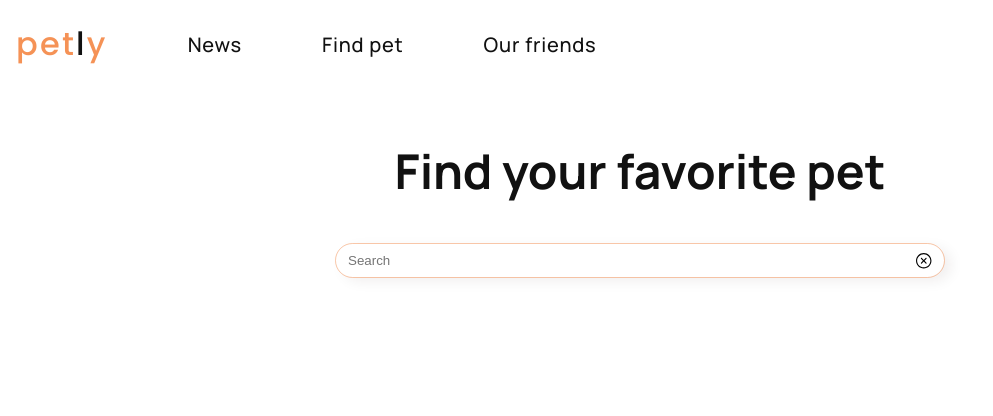
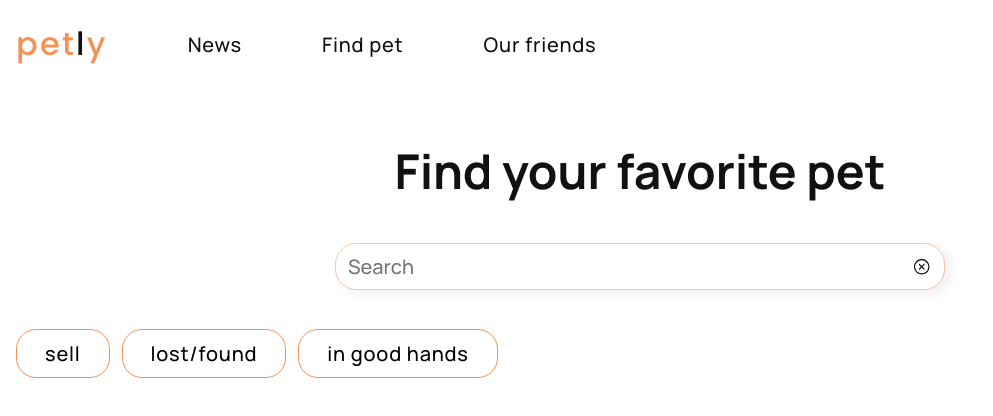
Before and after one commit to Lordfedot/Pet-support, a React (Create React App) app: page /pet-support/notices in a window 1280 px wide. Shown: the top 416 px of the page, without its empty margins (0-993 px from the left). Built offline with nearby package versions, Linux system fonts and the light colour scheme.

Commit message:
add notice navigate button

```diff
--- /dev/null
+++ b/src/components/NoticesCategoriesNav.tsx
@@ -0,0 +1,43 @@
+import {
+  NoticesNavList,
+  NoticesNavButton,
+} from "../styles/components/NoticesCategoriesNav.styled";
+import { useState } from "react";
+
+type Props = {
+  children: string;
+};
+
+const Button = ({ children }: Props) => {
+  const [isActive, setIsActive] = useState(false);
+
+  const toggleCLass = isActive ? "active" : null;
+
+  return (
+    <NoticesNavButton
+      onClick={() => setIsActive(!isActive)}
+      className={`${toggleCLass}`}
+      type="button"
+    >
+      {children}
+    </NoticesNavButton>
+  );
+};
+
+const NoticesCategoriesNav = () => {
+  return (
+    <NoticesNavList>
+      <li>
+        <Button>sell</Button>
+      </li>
+      <li>
+        <Button>lost/found</Button>
+      </li>
+      <li>
+        <Button>in good hands</Button>
+      </li>
+    </NoticesNavList>
+  );
+};
+
+export default NoticesCategoriesNav;
--- a/src/components/NoticesSearch.tsx
+++ b/src/components/NoticesSearch.tsx
@@ -3,12 +3,13 @@ import {
   SearchNoticesInput,
   SearchNoticesWrapper,
   CrossButton,
+  AiOutlineSearchStyled,
+  RxCrossCircledStyled,
 } from "../styles/components/SearchNotices.styled";
-import { AiOutlineSearch } from "react-icons/ai";
-import { RxCrossCircled } from "react-icons/rx";
 
 const NoticesSearch = () => {
   const [value, setValue] = useState("");
+  const [isActive, setIsActive] = useState(false);
 
   const handleInputChange = (e: ChangeEvent<HTMLInputElement>) => {
     setValue(e.target.value);
@@ -16,16 +17,17 @@ const NoticesSearch = () => {
   return (
     <SearchNoticesWrapper>
       <SearchNoticesInput
+        onFocus={() => setIsActive(true)}
+        onBlur={() => setIsActive(false)}
         autoFocus
-        maxLength={40}
         value={value}
         onChange={handleInputChange}
         placeholder="Search"
       ></SearchNoticesInput>
-      <CrossButton onClick={() => setValue("")}>
-        <RxCrossCircled size={"100%"} color="inherit" className="cross" />
-        <AiOutlineSearch size={"100%"} color="inherit" className="search" />
+      <CrossButton type="button" className="button" onClick={() => setValue('')}>
+        {isActive ?<RxCrossCircledStyled />  : <AiOutlineSearchStyled />}
       </CrossButton>
+
     </SearchNoticesWrapper>
   );
 };
--- a/src/pages/NoticesPage.tsx
+++ b/src/pages/NoticesPage.tsx
@@ -1,12 +1,15 @@
-import NoticesSearch from "../components/NoticesSearch"
-import MainTitle from "../components/MainTitle"
-
+import NoticesSearch from "../components/NoticesSearch";
+import MainTitle from "../components/MainTitle";
+import NoticesCategoriesNav from "../components/NoticesCategoriesNav";
 
 const NoticesPage = () => {
-    return <>
-        <MainTitle>Find your favorite pet</MainTitle>
-        <NoticesSearch></NoticesSearch>
+  return (
+    <>
+      <MainTitle>Find your favorite pet</MainTitle>
+      <NoticesSearch />
+      <NoticesCategoriesNav />
     </>
-}
+  );
+};
 
-export default NoticesPage
+export default NoticesPage;
--- a/src/styles/components/Input.styled.ts
+++ b/src/styles/components/Input.styled.ts
@@ -6,4 +6,5 @@ export const Input = styled.input`
   box-shadow: 7px 4px 14px rgba(49, 21, 4, 0.07);
   border-radius: ${({ theme }) => theme.radius};
   padding: 9px 12px;
+
 `;
--- /dev/null
+++ b/src/styles/components/NoticesCategoriesNav.styled.ts
@@ -0,0 +1,39 @@
+import styled from "styled-components";
+import device from "../../helpers/devices";
+
+export const NoticesNavList = styled.ul`
+  display: flex;
+  flex-wrap: wrap;
+  gap: 12px;
+
+  margin-top: 40px;
+
+  .active {
+    background-color: ${({ theme }) => theme.colors.primary};
+    color: ${({ theme }) => theme.colors.white};
+  }
+`;
+
+export const NoticesNavButton = styled.button`
+  padding: 10px 28px;
+  cursor: pointer;
+
+  font-size: 14px;
+  line-height: 17px;
+
+  letter-spacing: 0.04em;
+
+  @media ${device.tablet} {
+    font-size: 20px;
+    line-height: 27px;
+  }
+
+  border: 1px solid ${({ theme }) => theme.colors.primary};
+  background-color: ${({ theme }) => theme.colors.white};
+  border-radius: ${({ theme }) => theme.radius};
+
+  &:hover {
+    background-color: ${({ theme }) => theme.colors.primary};
+    color: ${({ theme }) => theme.colors.white};
+  }
+`;
--- a/src/styles/components/SearchNotices.styled.ts
+++ b/src/styles/components/SearchNotices.styled.ts
@@ -1,7 +1,8 @@
 import styled from "styled-components";
 import { Input } from "./Input.styled";
 import device from "../../helpers/devices";
-
+import { AiOutlineSearch } from "react-icons/ai";
+import { RxCrossCircled } from "react-icons/rx";
 
 export const SearchNoticesWrapper = styled.div`
   position: relative;
@@ -12,31 +13,30 @@ export const SearchNoticesWrapper = styled.div`
   @media ${device.tablet} {
     margin-top: 40px;
   }
-  .cross {
-    display: none;
+`;
+export const SearchNoticesInput = styled(Input)`
+  font-size: 16px;
+  line-height: 22px;
+
+  padding-right: 34px;
+  border: none;
+  width: 100%;
+
+  @media ${device.tablet} {
+    font-size: 20px;
+    line-height: 27px;
   }
-  :focus-within .search {
-    display: none;
-  }
-  :focus-within input {
+  &:focus {
     outline: 1px solid rgba(245, 146, 86, 0.5);
   }
-  :focus-within .cross {
-    display: block;
-  }
-`;
-export const SearchNoticesInput = styled(Input)`
-  border: none;
-  outline: none;
-  width: 100%;
 `;
 
 export const CrossButton = styled.button`
   background-color: transparent;
   border: none;
   position: absolute;
-  bottom: 8px;
-  right: 12px;
+  bottom: 14px;
+  right: 14px;
   cursor: pointer;
 
   width: 15px;
@@ -49,3 +49,15 @@ export const CrossButton = styled.button`
     height: 17.49px;
   }
 `;
+
+export const AiOutlineSearchStyled = styled(AiOutlineSearch)`
+  color: inherit;
+  width: 100%;
+  height: 100%;
+`;
+export const RxCrossCircledStyled = styled(RxCrossCircled)`
+  pointer-events: none;
+  color: inherit;
+  width: 100%;
+  height: 100%;
+`;
--- a/src/styles/global.ts
+++ b/src/styles/global.ts
@@ -16,6 +16,8 @@ h6 {
   padding: 0;
 }
 button{
+  font-family: inherit;
+  font-weight: inherit;
   padding: 0;
 }
 ul,
@@ -38,13 +40,20 @@ a {
 
 input,
 textarea {
+  font-family:inherit;
+  font-size: inherit;
   background-color: transparent;
   outline: none;
+  ::placeholder{
+    font-family:inherit;
+    font-size: inherit;
+  }
 }
 
   body {
     margin: 0;
   font-family: 'Manrope', sans-serif;
+  font-weight: 500;
 
   -webkit-font-smoothing: antialiased;
   -moz-osx-font-smoothing: grayscale;
```
